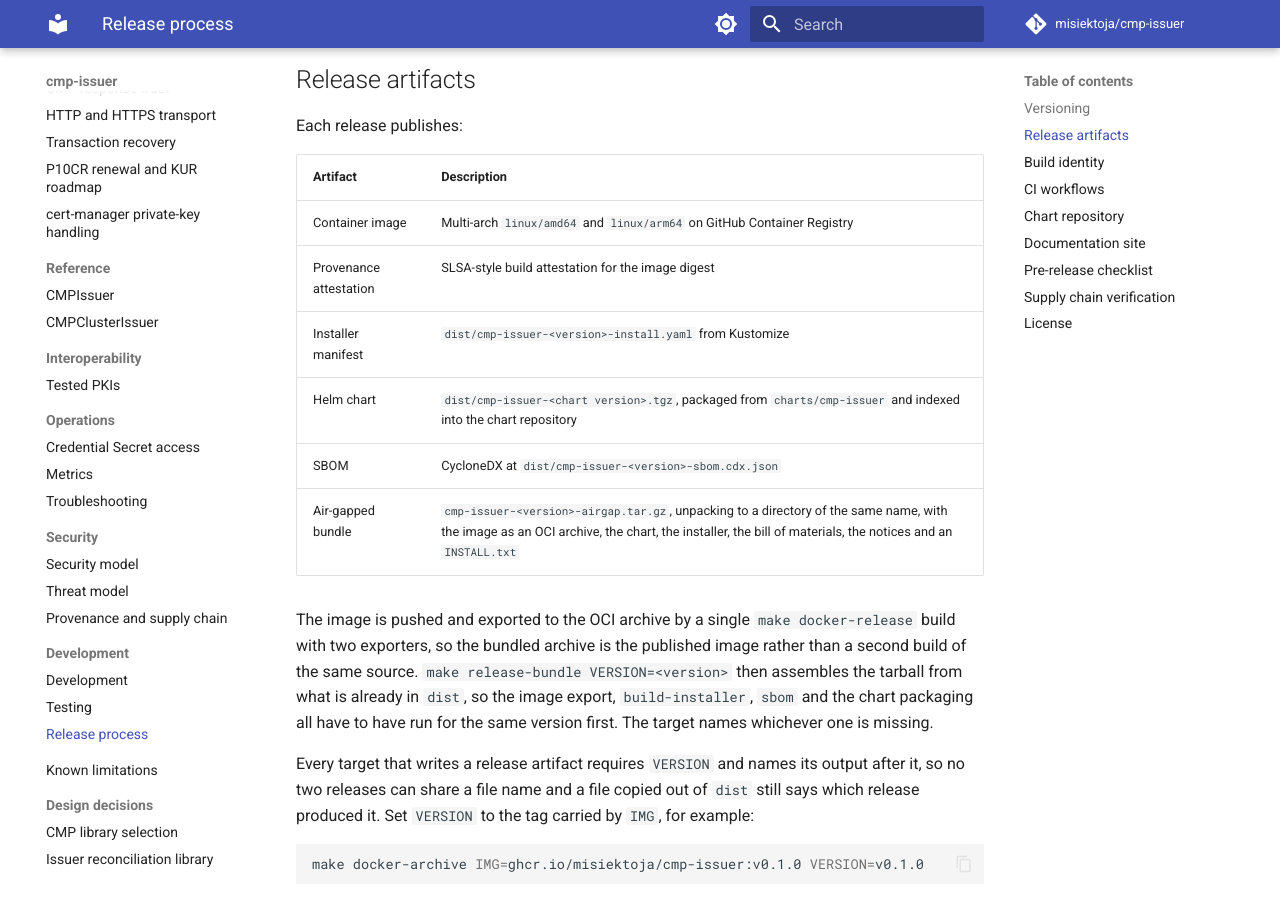
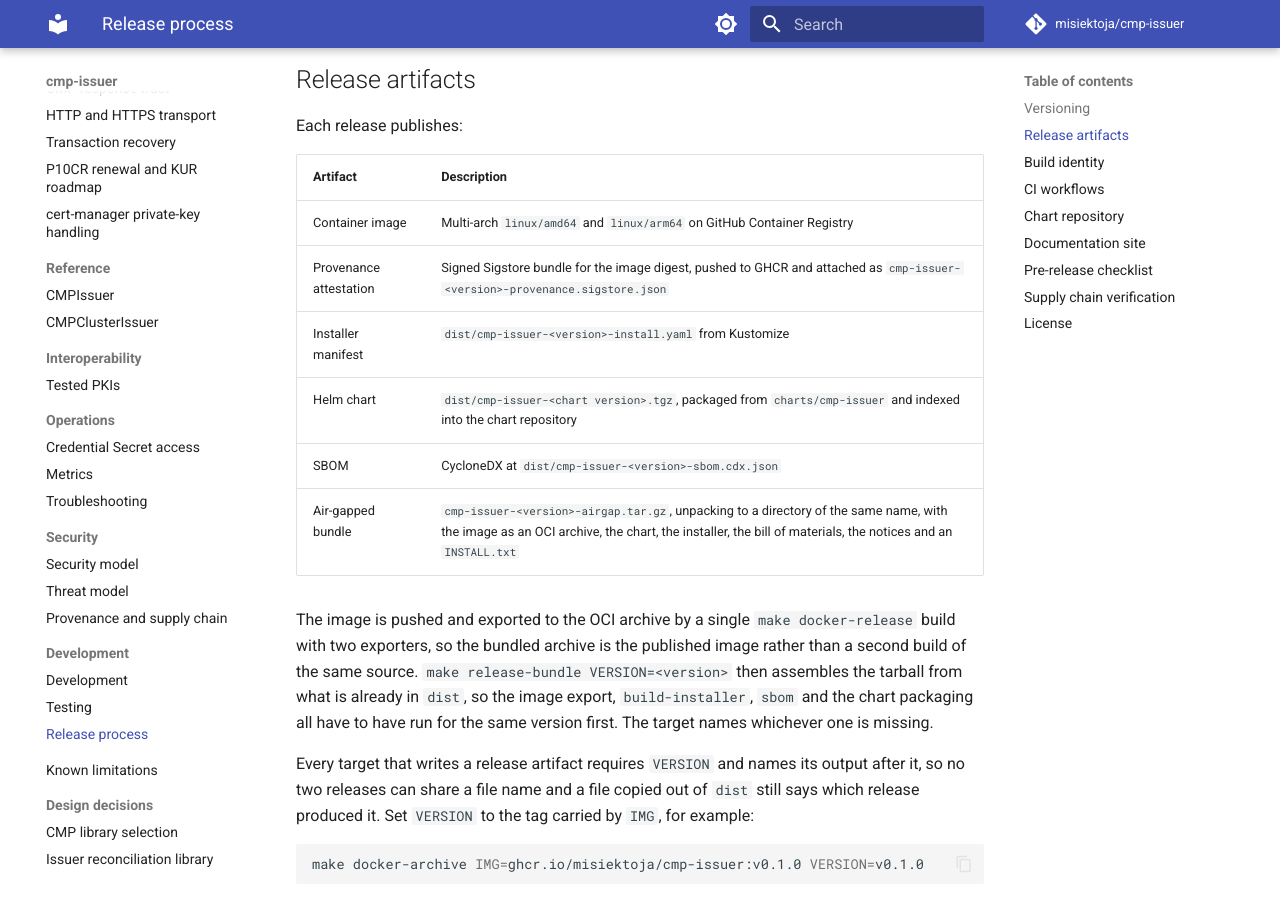
Before and after one commit to misiektoja/cmp-issuer, an MkDocs documentation site: the page built from docs/development/release-process.md, in a window 1280 px wide and 900 px high, scrolled down 393 px. Built offline with MkDocs 1.6.1 and Material for MkDocs 9.7.7, drawn with Linux system fonts in a browser that asks for light colours; comment, search, counter and statistics services are not loaded; some of the changed text lies outside the part shown.

Commit message:
docs(development): document signed release provenance

```diff
--- a/docs/development/release-process.md
+++ b/docs/development/release-process.md
@@ -15,7 +15,7 @@ Each release publishes:
 | Artifact | Description |
 | --- | --- |
 | Container image | Multi-arch `linux/amd64` and `linux/arm64` on GitHub Container Registry |
-| Provenance attestation | SLSA-style build attestation for the image digest |
+| Provenance attestation | Signed Sigstore bundle for the image digest, pushed to GHCR and attached as `cmp-issuer-<version>-provenance.sigstore.json` |
 | Installer manifest | `dist/cmp-issuer-<version>-install.yaml` from Kustomize |
 | Helm chart | `dist/cmp-issuer-<chart version>.tgz`, packaged from `charts/cmp-issuer` and indexed into the chart repository |
 | SBOM | CycloneDX at `dist/cmp-issuer-<version>-sbom.cdx.json` |
@@ -73,6 +73,7 @@ the stamp, because the linker ignores an `-X` flag it cannot resolve.
 | `test.yml` | Unit tests and OpenSSL interoperability |
 | `lint.yml` | golangci-lint and actionlint |
 | `codeql.yml` | CodeQL static analysis of the Go code |
+| `scorecard.yml` | OpenSSF repository and supply chain checks, run after successful CodeQL analysis on `main` |
 | `docs.yml` | Strict MkDocs build, and publishing the site from the default branch |
 | `test-chart.yml` | Helm lint and a complete chart install for chart and build changes |
 | `test-e2e.yml` | Kind e2e suite on `dev` and `main`, once per supported Kubernetes and cert-manager version, plus EJBCA enrollment |
@@ -132,7 +133,7 @@ racing.
 
 Consumers can verify:
 
-* Image digest against the provenance attestation
+* Image digest against the provenance attestation in GHCR or the signed Sigstore bundle attached to the release
 * Module vulnerabilities with published SBOM and govulncheck results
 * Absence of leaked credentials via gitleaks history scan
 
```
